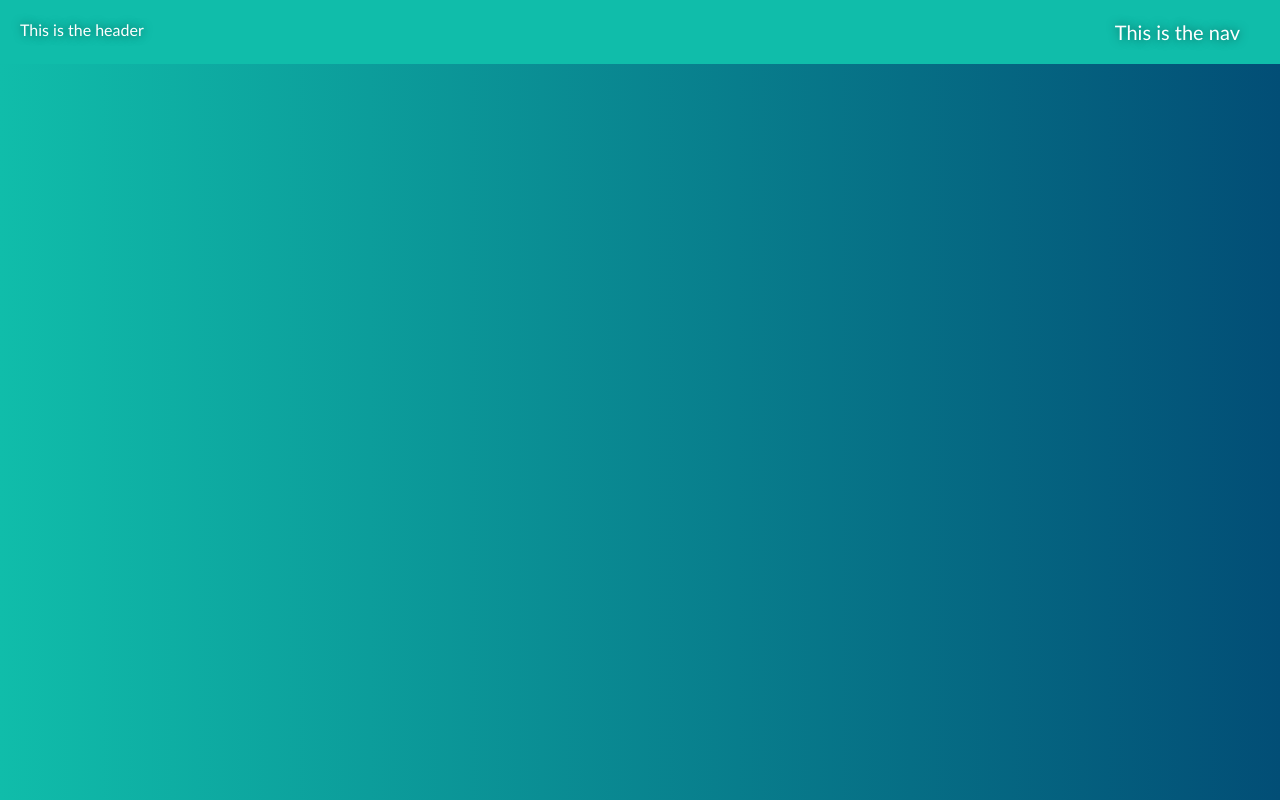
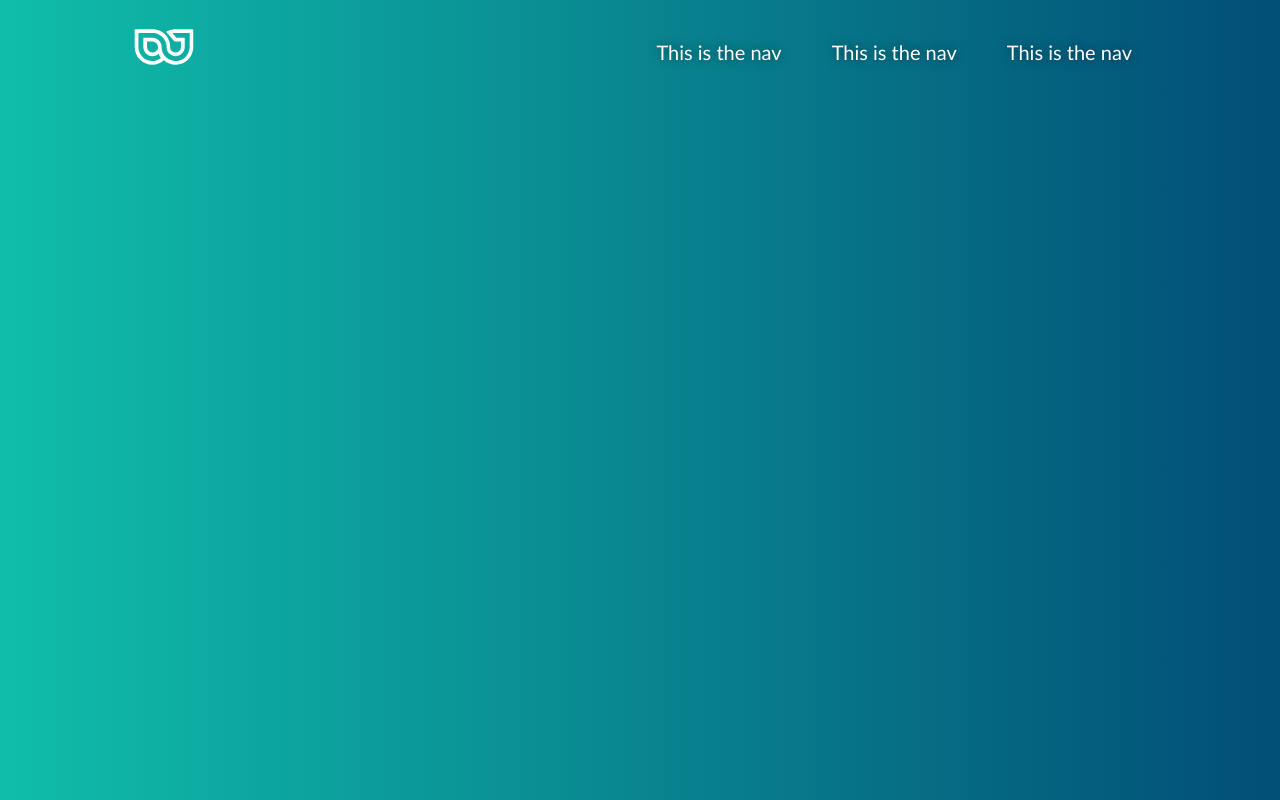
Before and after one commit to daejo/react-port, a React (Create React App) app: page / in a window 1280 px wide. Built offline with nearby package versions, Linux system fonts and the light colour scheme.

Commit message:
fixes navigation setting

```diff
--- a/src/components/Header/index.js
+++ b/src/components/Header/index.js
@@ -1,10 +1,11 @@
 import React from 'react';
-import Nav from '../Nav'
+import Nav from '../Nav';
+import djIcon from '../../assets/img/dj-icon.svg'
 
 function Header(props) {
     return (
         <header>
-            This is the header
+            <img src={djIcon} style={{ width: "7% "}} alt="dj insignia" />
             <Nav />
         </header>
     );
--- a/src/components/Nav/index.js
+++ b/src/components/Nav/index.js
@@ -3,7 +3,17 @@
 function Nav(props) {
     return (
         <nav>
-            This is the nav
+            <ul className="nav_links">
+                <li>
+                    <a href="#">This is the nav</a>
+                </li>
+                <li>
+                    <a href="#">This is the nav</a>
+                </li>
+                <li>
+                    <a href="#">This is the nav</a>
+                </li>
+            </ul>
         </nav>
     );
 }
--- a/src/index.css
+++ b/src/index.css
@@ -16,15 +16,14 @@
 header {
   padding: 20px;
   font-family: 'Trebuchet MS', 'Lucida Sans Unicode', 'Lucida Grande', 'Lucida Sans', Arial, sans-serif;
-  background-color: var(--primary-color);
   background-size: auto;
   text-shadow: 0 0 10px rgba(0, 0, 0, 0.5);
   display: flex;
   justify-content: space-between;
+  align-items: center;
+  padding: 10px 10%;
   position: -webkit-sticky;
   position: sticky;
-  top: 0;
-  z-index: 9999;
 }
 
 header h1 {
@@ -52,12 +51,13 @@
 }
 
 header nav ul li a{
+  color: #ffffff;
+  text-decoration: none;
   display: inline-block;
   margin-left: 25px;
 }
 
 header nav ul li a:hover {
-  background: var(--secondary-color);
   color: var(--primary-color);
   border-radius: 5px;
   text-shadow: none;
```
Also changed, not shown: src/assets/img/dj-icon.svg (added), 1 other file (tests, documents, lock files or other folders).
